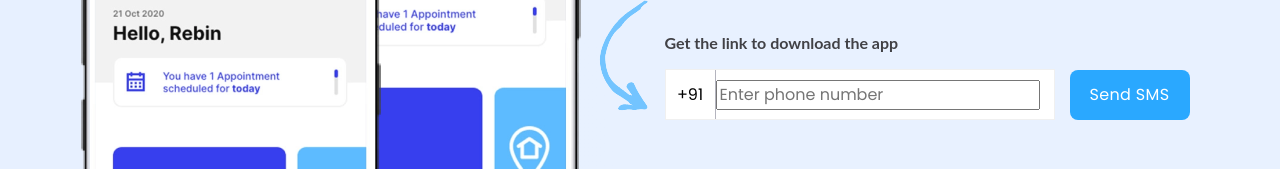
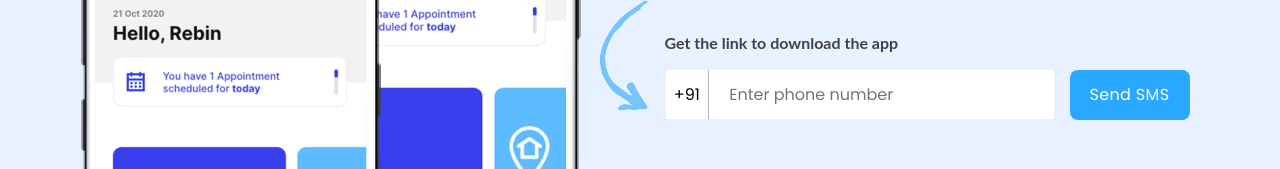
Before and after one commit to Jagadeeshthatikonda/medify, a React (Create React App) app: page / in a window 1280 px wide. Shown: the part 5685-5854 px from the top of the page. Built offline with nearby package versions, Linux system fonts and the light colour scheme.

Commit message:
Done updating the phone number input classname

```diff
--- a/src/components/DownloadAppSection/DownloadAppSection.css
+++ b/src/components/DownloadAppSection/DownloadAppSection.css
@@ -51,7 +51,7 @@
   border-right: 1px solid #b4b4be; /* rgba(180, 180, 190, 0.3) */
 }
 
-.enter-phone-number {
+.phone-number-input {
   height: 49px;
   padding: 0px 20px;
   width: 100%;
```
